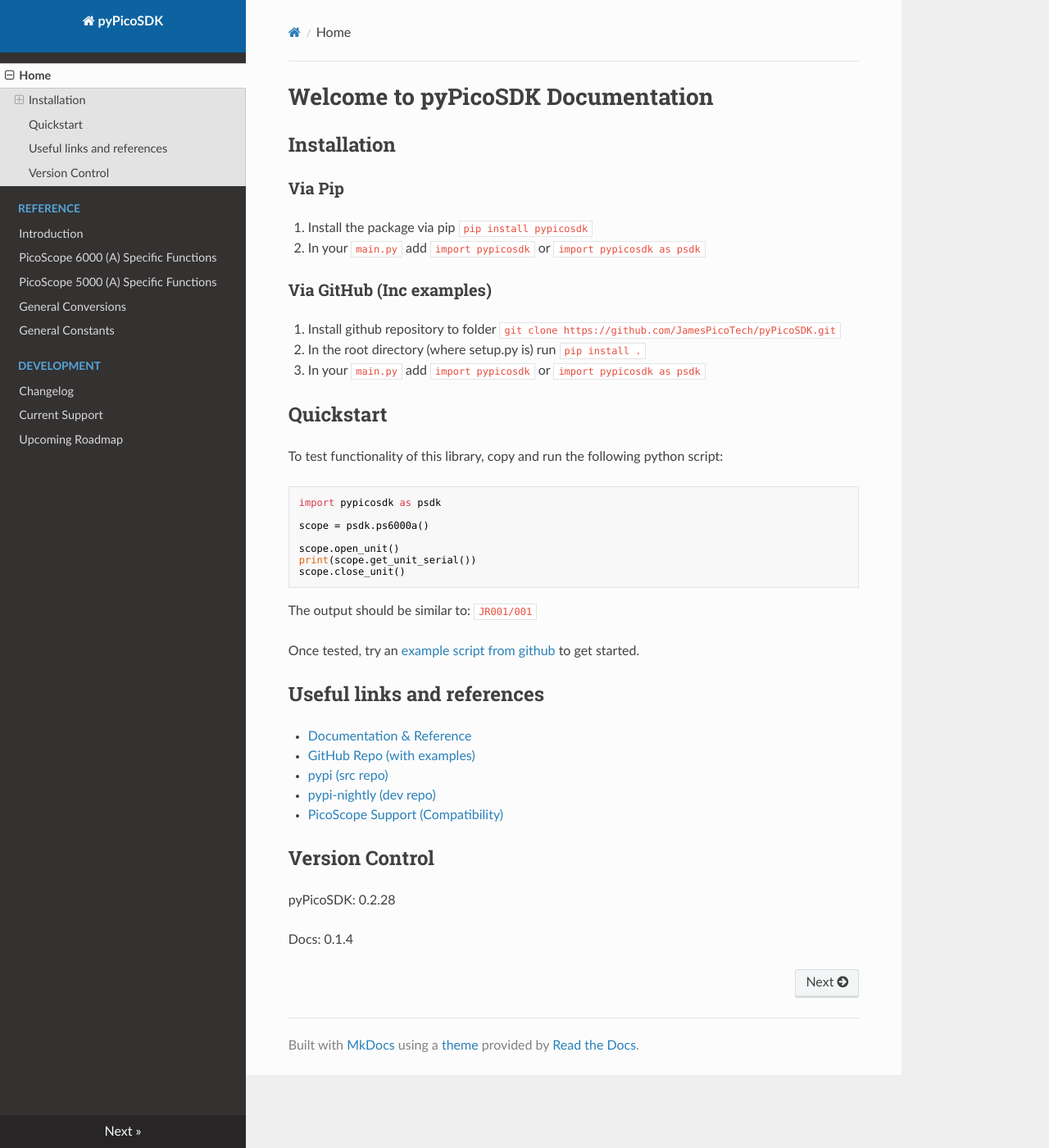
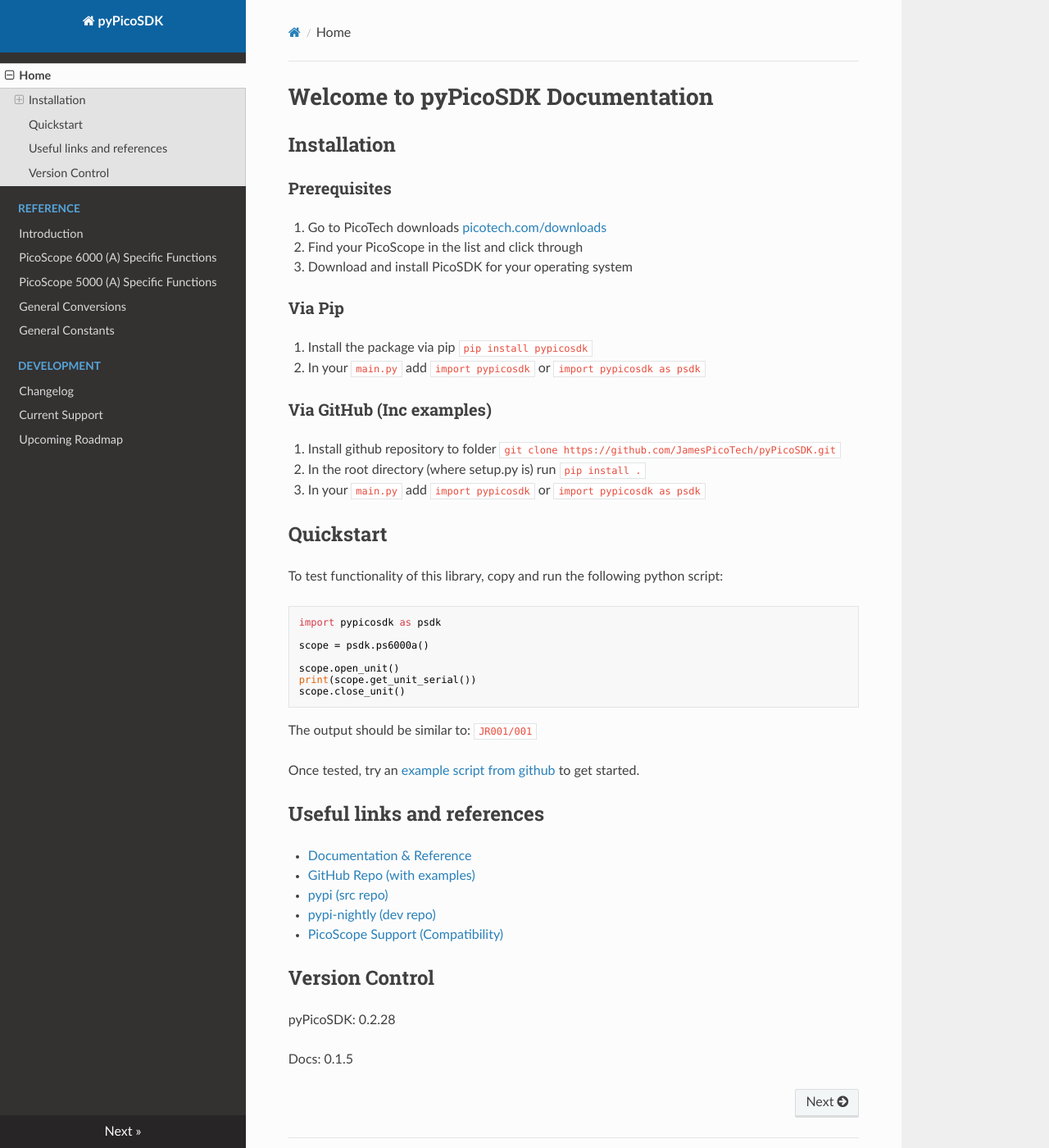
Before and after one commit to picotech/pyPicoSDK, an MkDocs documentation site: the page built from docs/docs/index.md, in a window 1280 px wide and 1400 px high. Shown: the whole window at 82% size. Built offline with MkDocs 1.6.1, drawn with Linux system fonts in a browser that asks for light colours; nearby versions of some CDN libraries.

Commit message:
Added info to download PicoSDK from picotech.com

```diff
--- a/docs/docs/index.md
+++ b/docs/docs/index.md
@@ -1,5 +1,9 @@
 # Welcome to pyPicoSDK Documentation
 ## Installation
+### Prerequisites
+1. Go to PicoTech downloads [picotech.com/downloads](https://www.picotech.com/downloads)
+2. Find your PicoScope in the list and click through
+3. Download and install PicoSDK for your operating system
 ### Via Pip
 1. Install the package via pip `pip install pypicosdk`
 2. In your `main.py` add `import pypicosdk` or `import pypicosdk as psdk`
@@ -35,4 +39,4 @@ Once tested, try an [example script from github](https://github.com/JamesPicoTec
 ## Version Control
 pyPicoSDK: 0.2.28
 
-Docs: 0.1.4
+Docs: 0.1.5
--- a/version.py
+++ b/version.py
@@ -1,4 +1,4 @@
 # Master version file for all scripts.
 # Update these variables and run a build-tool (which will run version_updater.py)
-docs_version = "0.1.4"
+docs_version = "0.1.5"
 package_version = "0.2.28"
```
Also changed, not shown: README.md.
